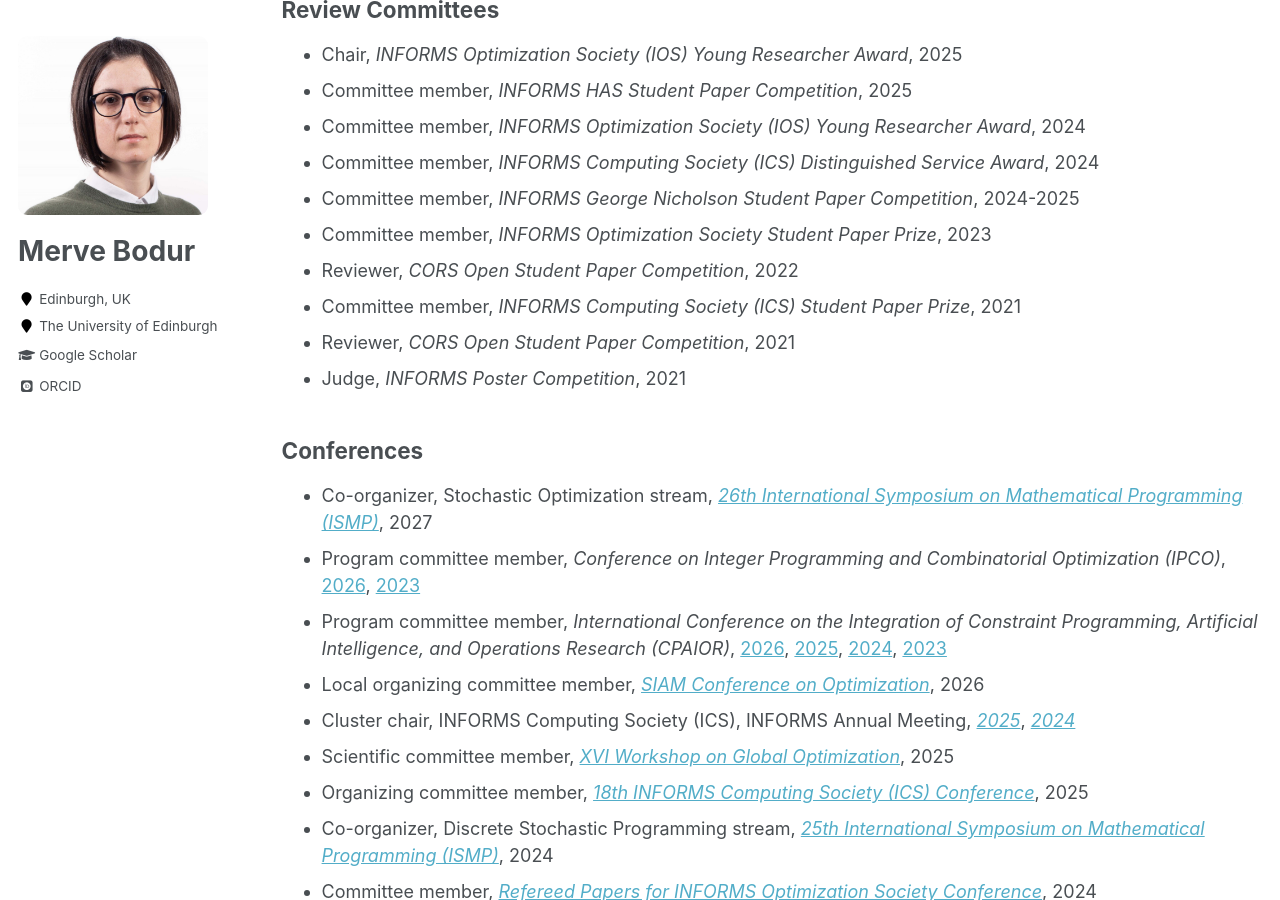
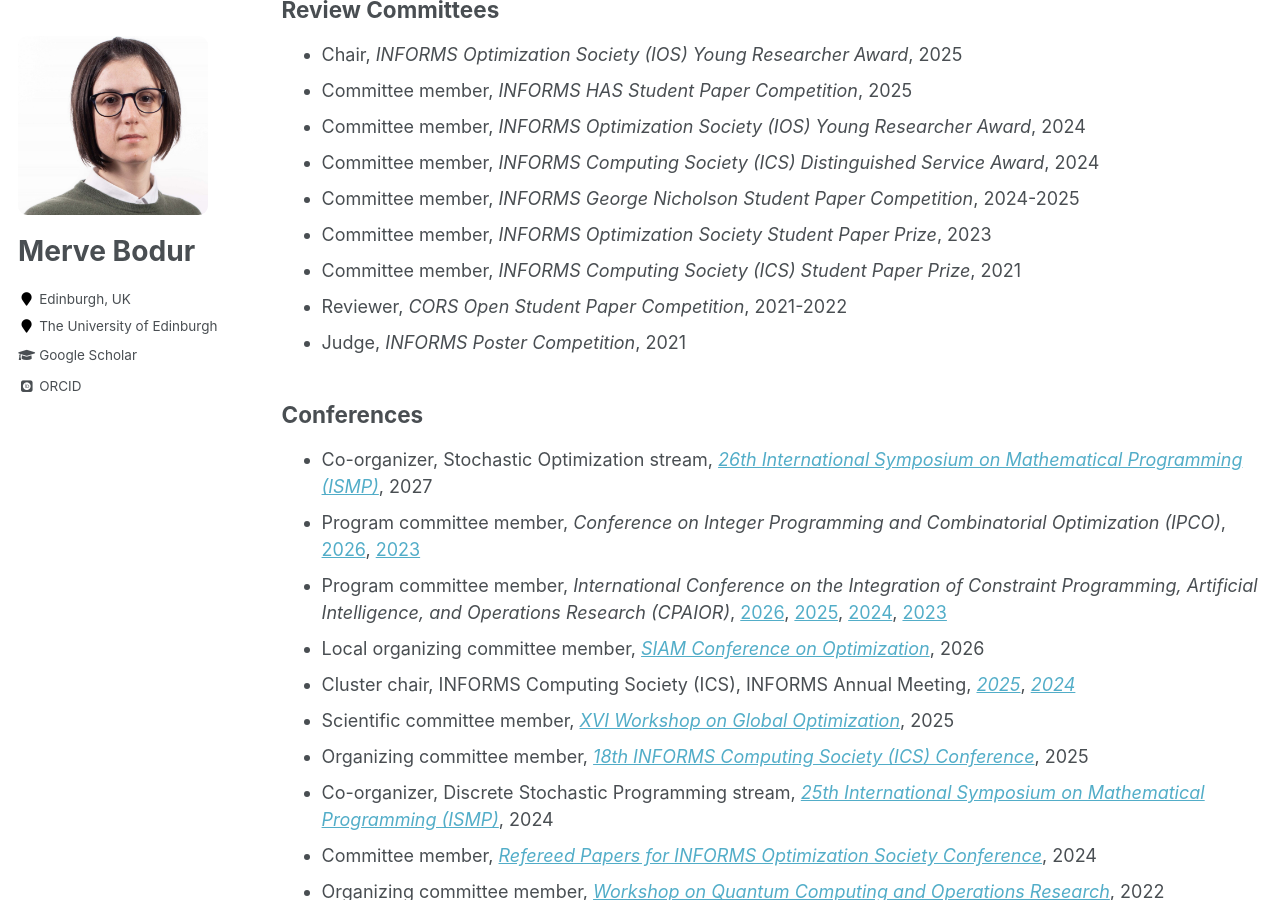
Before and after one commit to mervebodur/mervebodur.github.io, a Jekyll site: the page built from _pages/service.md, in a window 1280 px wide and 900 px high, scrolled down 1050 px. Built offline with Jekyll 4.4.1, drawn with Linux system fonts in a browser that asks for light colours; some web fonts are replaced.

Commit message:
Update service.md

```diff
--- a/_pages/service.md
+++ b/_pages/service.md
@@ -40,9 +40,8 @@ author_profile: true
 - Committee member, *INFORMS Computing Society (ICS) Distinguished Service Award*, 2024
 - Committee member, *INFORMS George Nicholson Student Paper Competition*, 2024-2025
 - Committee member, *INFORMS Optimization Society Student Paper Prize*, 2023
-- Reviewer, *CORS Open Student Paper Competition*, 2022
 - Committee member, *INFORMS Computing Society (ICS) Student Paper Prize*, 2021
-- Reviewer, *CORS Open Student Paper Competition*, 2021
+- Reviewer, *CORS Open Student Paper Competition*, 2021-2022
 - Judge, *INFORMS Poster Competition*, 2021
 
 ## Conferences
```
